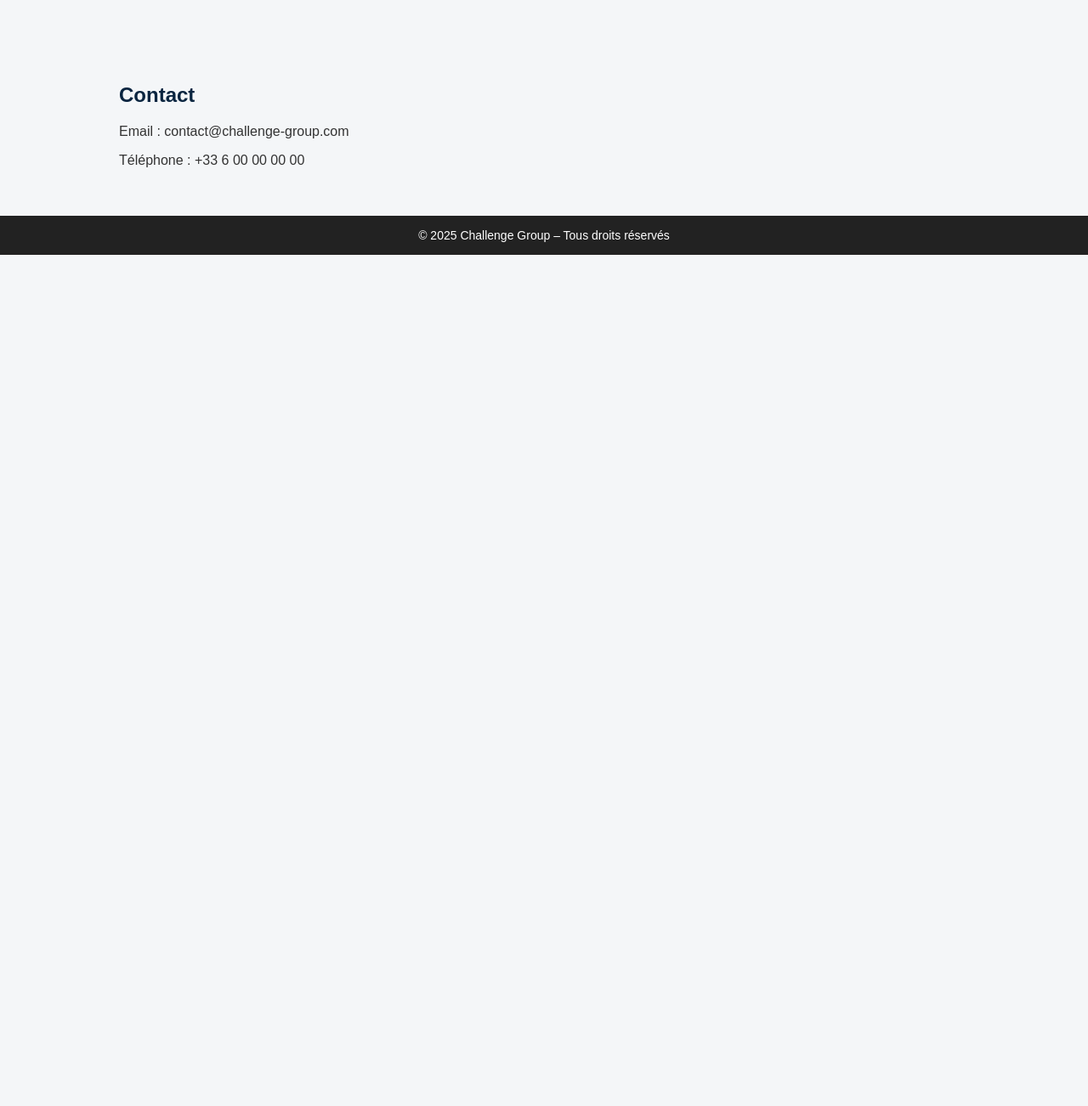
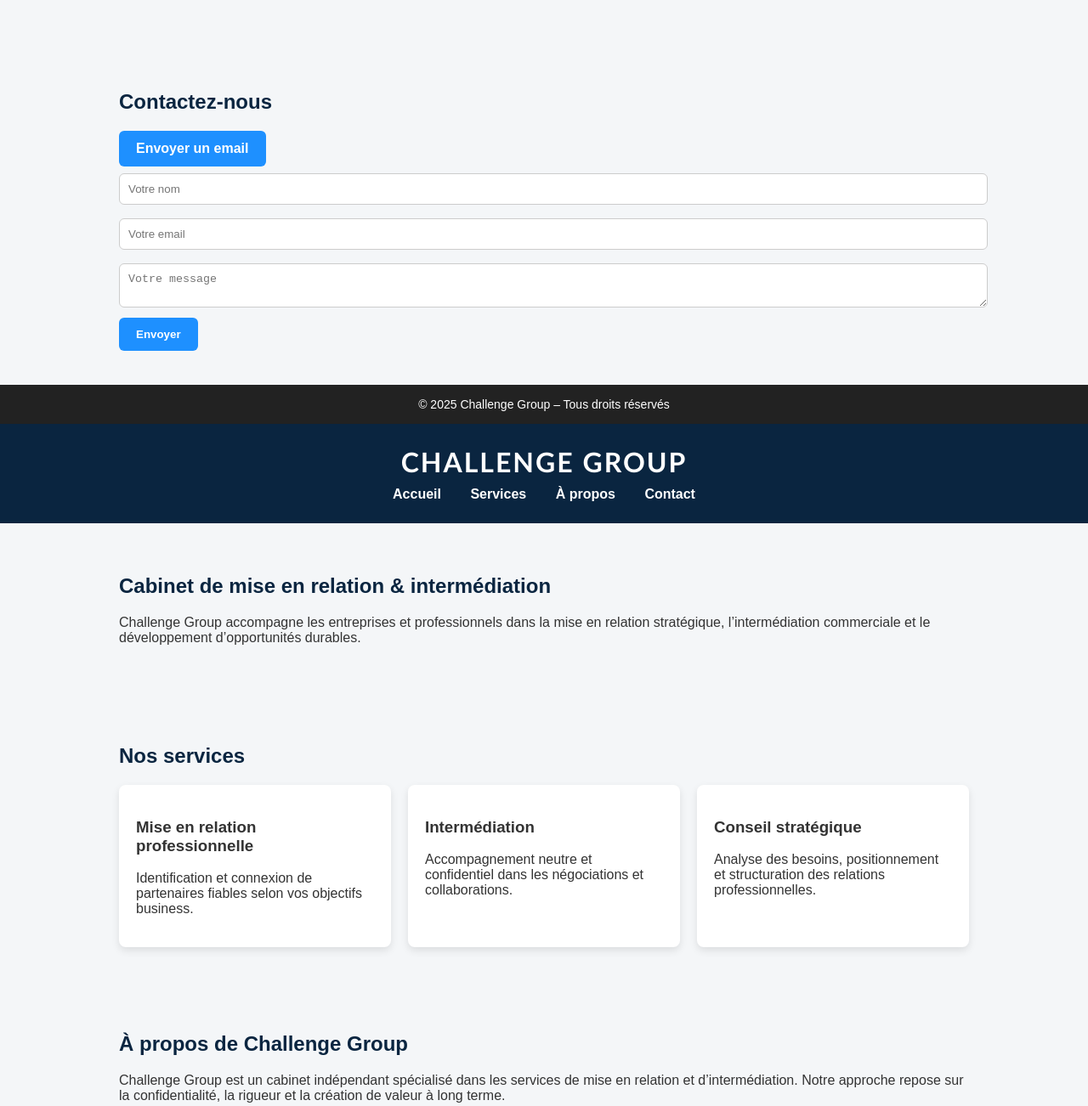
Before and after one commit to mansourpro7-alt/challenge-group, a plain HTML site: page index.html in a window 1280 px wide. Shown: the part 810-2112 px from the top of the page at 85% size. Before the commit the page ends 1110 px from the top, so only its background shows below. Drawn offline with Linux system fonts and the light colour scheme.

Commit message:
Refactor styles and enhance layout in index.html
Updated styles and layout for improved aesthetics and usability. Enhanced button and card hover effects.

```diff
--- a/index.html
+++ b/index.html
@@ -15,18 +15,21 @@
   background: #0a2540;
   color: white;
   padding: 25px;
+  text-align: center;
 }
 .logo {
-  font-size: 26px;
+  font-size: 32px;
   font-weight: bold;
-  letter-spacing: 1px;
+  letter-spacing: 2px;
+  font-family: 'Trebuchet MS', sans-serif;
+  text-transform: uppercase;
 }
 nav {
   margin-top: 10px;
 }
 nav a {
   color: white;
-  margin-right: 15px;
+  margin: 0 15px;
   text-decoration: none;
   font-weight: bold;
 }
@@ -37,6 +40,7 @@
 }
 h2 {
   color: #0a2540;
+  margin-bottom: 20px;
 }
 .services {
   display: grid;
@@ -46,8 +50,43 @@
 .card {
   background: white;
   padding: 20px;
+  border-radius: 8px;
+  box-shadow: 0 4px 10px rgba(0,0,0,0.1);
+  transition: transform 0.2s;
+}
+.card:hover {
+  transform: translateY(-5px);
+}
+.btn {
+  display: inline-block;
+  padding: 12px 20px;
+  background-color: #1e90ff;
+  color: white;
+  text-decoration: none;
   border-radius: 6px;
-  box-shadow: 0 2px 5px rgba(0,0,0,0.1);
+  font-weight: bold;
+}
+.btn:hover {
+  background-color: #0a2540;
+}
+input, textarea {
+  width: 100%;
+  padding: 10px;
+  margin: 8px 0;
+  border-radius: 6px;
+  border: 1px solid #ccc;
+}
+button {
+  padding: 12px 20px;
+  background-color: #1e90ff;
+  color: white;
+  border: none;
+  border-radius: 6px;
+  font-weight: bold;
+  cursor: pointer;
+}
+button:hover {
+  background-color: #0a2540;
 }
 footer {
   background: #222;
@@ -58,7 +97,6 @@
 }
 </style>
 </head>
-
 <body>
 
 <header>
@@ -85,24 +123,15 @@
   <div class="services">
     <div class="card">
       <h3>Mise en relation professionnelle</h3>
-      <p>
-        Identification et connexion de partenaires fiables
-        selon vos objectifs business.
-      </p>
+      <p>Identification et connexion de partenaires fiables selon vos objectifs business.</p>
     </div>
     <div class="card">
       <h3>Intermédiation</h3>
-      <p>
-        Accompagnement neutre et confidentiel
-        dans les négociations et collaborations.
-      </p>
+      <p>Accompagnement neutre et confidentiel dans les négociations et collaborations.</p>
     </div>
     <div class="card">
       <h3>Conseil stratégique</h3>
-      <p>
-        Analyse des besoins, positionnement et structuration
-        des relations professionnelles.
-      </p>
+      <p>Analyse des besoins, positionnement et structuration des relations professionnelles.</p>
     </div>
   </div>
 </section>
@@ -112,15 +141,19 @@
   <p>
     Challenge Group est un cabinet indépendant spécialisé
     dans les services de mise en relation et d’intermédiation.
-    Notre approche repose sur la confidentialité,
-    la rigueur et la création de valeur à long terme.
+    Notre approche repose sur la confidentialité, la rigueur et la création de valeur à long terme.
   </p>
 </section>
 
 <section id="contact">
-  <h2>Contact</h2>
-  <p>Email : contact@challenge-group.com</p>
-  <p>Téléphone : +33 6 00 00 00 00</p>
+  <h2>Contactez-nous</h2>
+  <a href="mailto:contact@challenge-group.com" class="btn">Envoyer un email</a>
+  <form action="mailto:contact@challenge-group.com" method="post" enctype="text/plain">
+    <input type="text" name="Nom" placeholder="Votre nom" required>
+    <input type="email" name="Email" placeholder="Votre email" required>
+    <textarea name="Message" placeholder="Votre message" required></textarea>
+    <button type="submit">Envoyer</button>
+  </form>
 </section>
 
 <footer>
@@ -129,3 +162,168 @@
 
 </body>
 </html>
+
+<!DOCTYPE html>
+<html lang="fr">
+<head>
+<meta charset="UTF-8">
+<title>Challenge Group | Cabinet de mise en relation</title>
+<meta name="viewport" content="width=device-width, initial-scale=1.0">
+<style>
+body {
+  font-family: Arial, sans-serif;
+  margin: 0;
+  background: #f4f6f8;
+  color: #333;
+}
+header {
+  background: #0a2540;
+  color: white;
+  padding: 25px;
+  text-align: center;
+}
+.logo {
+  font-size: 32px;
+  font-weight: bold;
+  letter-spacing: 2px;
+  font-family: 'Trebuchet MS', sans-serif;
+  text-transform: uppercase;
+}
+nav {
+  margin-top: 10px;
+}
+nav a {
+  color: white;
+  margin: 0 15px;
+  text-decoration: none;
+  font-weight: bold;
+}
+section {
+  padding: 40px;
+  max-width: 1000px;
+  margin: auto;
+}
+h2 {
+  color: #0a2540;
+  margin-bottom: 20px;
+}
+.services {
+  display: grid;
+  grid-template-columns: repeat(auto-fit, minmax(250px, 1fr));
+  gap: 20px;
+}
+.card {
+  background: white;
+  padding: 20px;
+  border-radius: 8px;
+  box-shadow: 0 4px 10px rgba(0,0,0,0.1);
+  transition: transform 0.2s;
+}
+.card:hover {
+  transform: translateY(-5px);
+}
+.btn {
+  display: inline-block;
+  padding: 12px 20px;
+  background-color: #1e90ff;
+  color: white;
+  text-decoration: none;
+  border-radius: 6px;
+  font-weight: bold;
+}
+.btn:hover {
+  background-color: #0a2540;
+}
+input, textarea {
+  width: 100%;
+  padding: 10px;
+  margin: 8px 0;
+  border-radius: 6px;
+  border: 1px solid #ccc;
+}
+button {
+  padding: 12px 20px;
+  background-color: #1e90ff;
+  color: white;
+  border: none;
+  border-radius: 6px;
+  font-weight: bold;
+  cursor: pointer;
+}
+button:hover {
+  background-color: #0a2540;
+}
+footer {
+  background: #222;
+  color: white;
+  text-align: center;
+  padding: 15px;
+  font-size: 14px;
+}
+</style>
+</head>
+<body>
+
+<header>
+  <div class="logo">CHALLENGE GROUP</div>
+  <nav>
+    <a href="#accueil">Accueil</a>
+    <a href="#services">Services</a>
+    <a href="#apropos">À propos</a>
+    <a href="#contact">Contact</a>
+  </nav>
+</header>
+
+<section id="accueil">
+  <h2>Cabinet de mise en relation & intermédiation</h2>
+  <p>
+    Challenge Group accompagne les entreprises et professionnels
+    dans la mise en relation stratégique, l’intermédiation commerciale
+    et le développement d’opportunités durables.
+  </p>
+</section>
+
+<section id="services">
+  <h2>Nos services</h2>
+  <div class="services">
+    <div class="card">
+      <h3>Mise en relation professionnelle</h3>
+      <p>Identification et connexion de partenaires fiables selon vos objectifs business.</p>
+    </div>
+    <div class="card">
+      <h3>Intermédiation</h3>
+      <p>Accompagnement neutre et confidentiel dans les négociations et collaborations.</p>
+    </div>
+    <div class="card">
+      <h3>Conseil stratégique</h3>
+      <p>Analyse des besoins, positionnement et structuration des relations professionnelles.</p>
+    </div>
+  </div>
+</section>
+
+<section id="apropos">
+  <h2>À propos de Challenge Group</h2>
+  <p>
+    Challenge Group est un cabinet indépendant spécialisé
+    dans les services de mise en relation et d’intermédiation.
+    Notre approche repose sur la confidentialité, la rigueur et la création de valeur à long terme.
+  </p>
+</section>
+
+<section id="contact">
+  <h2>Contactez-nous</h2>
+  <a href="mailto:contact@challenge-group.com" class="btn">Envoyer un email</a>
+  <form action="mailto:contact@challenge-group.com" method="post" enctype="text/plain">
+    <input type="text" name="Nom" placeholder="Votre nom" required>
+    <input type="email" name="Email" placeholder="Votre email" required>
+    <textarea name="Message" placeholder="Votre message" required></textarea>
+    <button type="submit">Envoyer</button>
+  </form>
+</section>
+
+<footer>
+  © 2025 Challenge Group – Tous droits réservés
+</footer>
+
+</body>
+</html>
```
